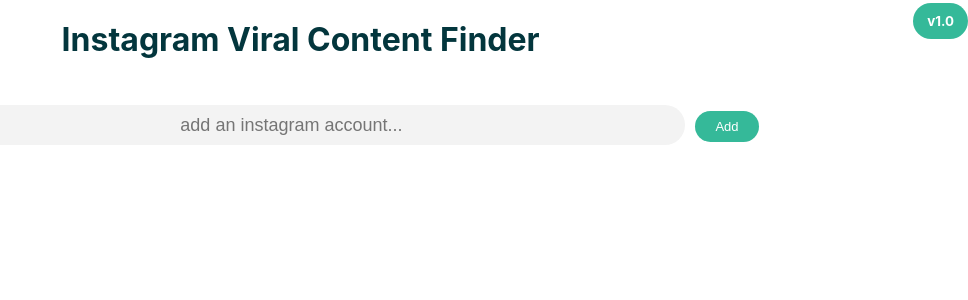
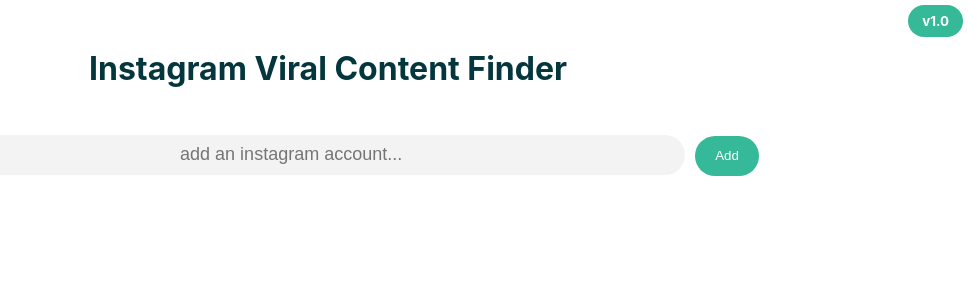
Before and after one commit to Carter4502/instagram-web-app, a React (Create React App) app: page / in a window 1280 px wide. Shown: the top 300 px of the page, without its empty margins (312-1280 px from the left). Built offline with nearby package versions, Linux system fonts and the light colour scheme.

Commit message:
fix button alighnment

```diff
--- a/src/components/Header.js
+++ b/src/components/Header.js
@@ -3,10 +3,8 @@
     return (
         <div>
             <header>
-                <containter id="titleContainer">
+                <h3 class="version"><span class="versiontxt">v1.0</span></h3>
                 <h1 class="title-page"> Instagram Viral Content Finder</h1>
-                <h3 class="version"><span class="versiontxt">v1.0</span></h3>
-                </containter>
             </header>
             <head>
                 <title>
--- a/src/index.css
+++ b/src/index.css
@@ -29,17 +29,16 @@
   color: #03363D;
   margin-top: 20px;
 }
-#titleContainer {
-  display: flex;
-  justify-content: space-between;
-}
+
 .version {
   color: #ffffff;
   font-size: smaller;
+  text-align: right;
+  margin-right: 5px;
 }
 .versiontxt  {
   background-color: #35B999;
-  padding: 10px 14px 10px 14px;
+  padding: 8px 14px 8px 14px;
   border-radius: 5vh;
 }
 .add-account {
@@ -66,12 +65,13 @@
 }
 
 .add-account-submit {
-  padding: 8px 20px;
-  font-size: small;
+  padding: 10px 20px 10px 20px;
+  height: 40px;
+  font-size: smaller;
   outline: none;
   background-color: #35B999;
   border: none;
   color: white;
-  border-radius: 8vh;
+  border-radius: 5vh;
   margin-left: 10px;
 }
```
